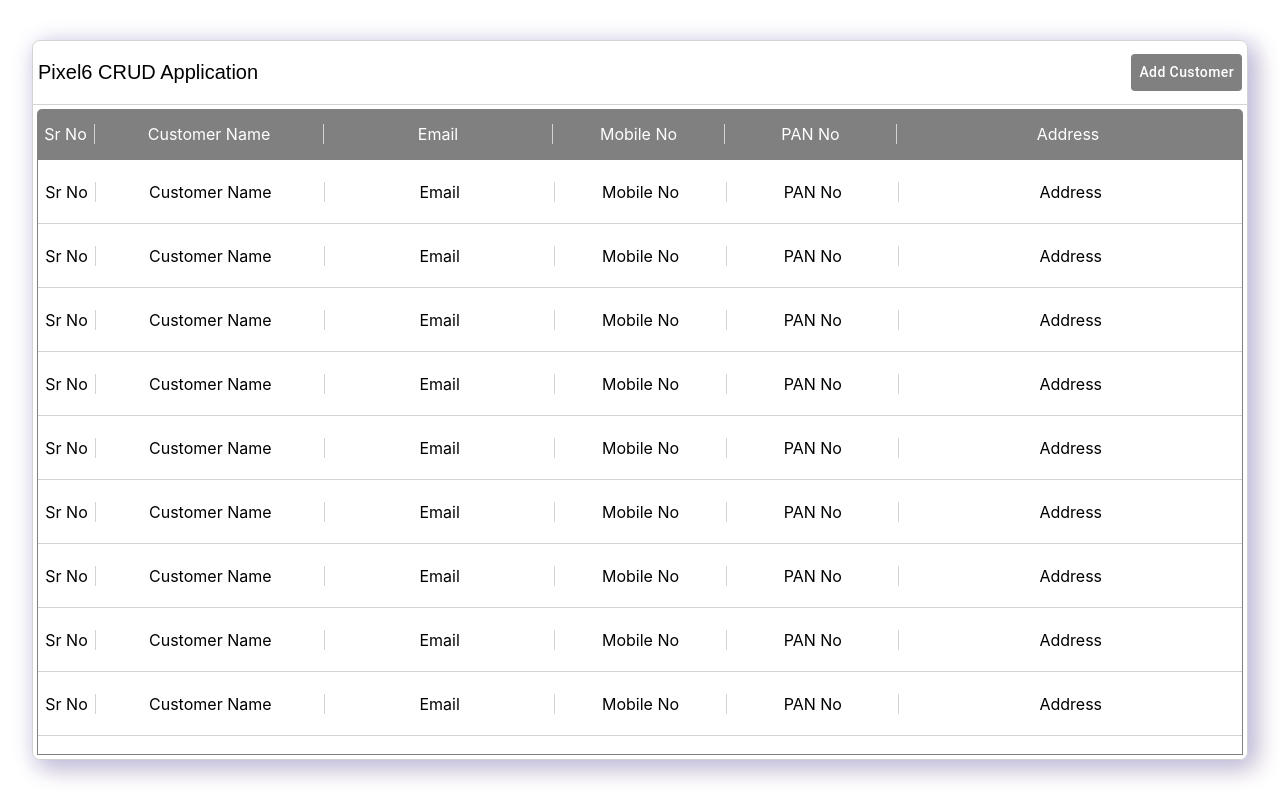
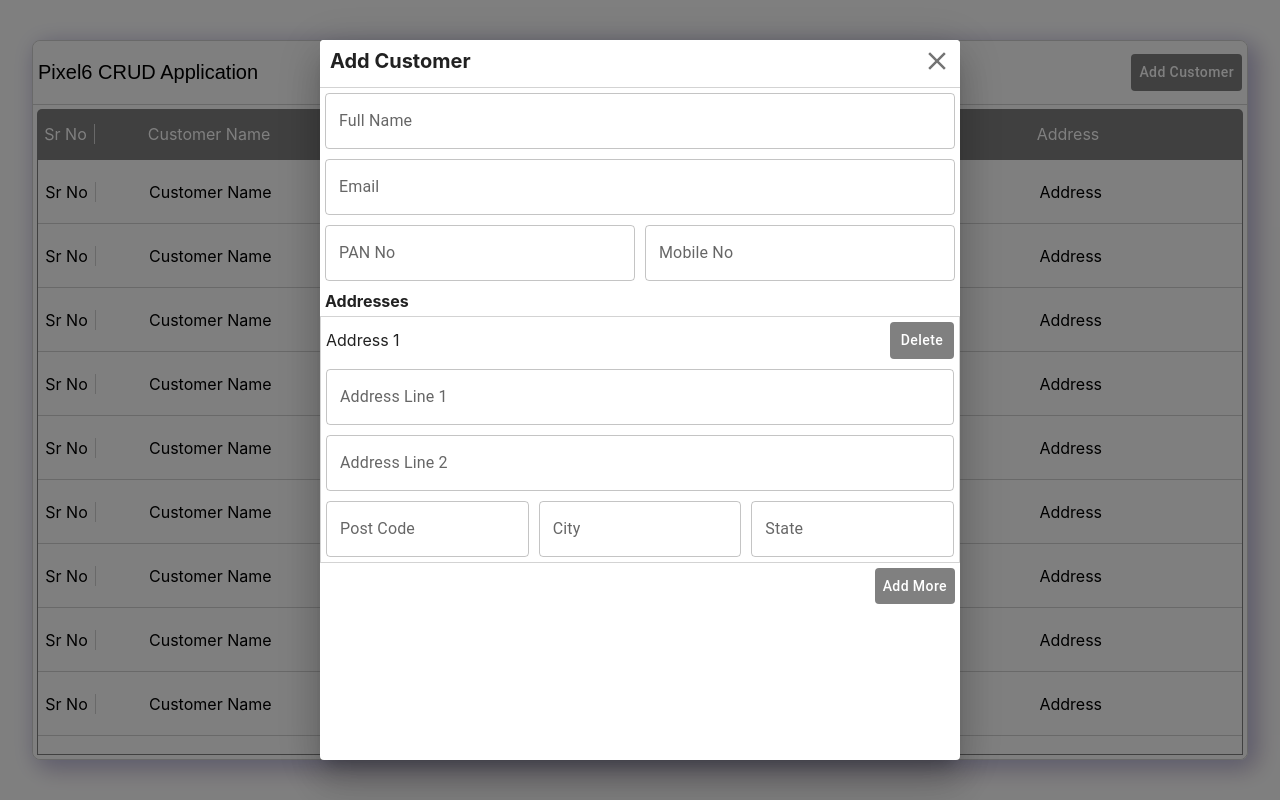
Before and after one commit to RISHIGOLI/pixel6_assignment, a React (Create React App) app: page / in a window 1280 px wide. Built offline with nearby package versions, Linux system fonts and the light colour scheme.

Commit message:
add customer dialog modified

```diff
--- a/src/components/AddCustomerDialog.js
+++ b/src/components/AddCustomerDialog.js
@@ -15,7 +15,8 @@ const useStyles = makeStyles((theme) => ({
         '& .MuiDialog-paperWidthSm': {
             /* Add your custom styles for paperWidthSm here */
             maxWidth: '100vw', // Example custom style
-            maxHeight: '100vh'
+            maxHeight: '90vh',
+            height: '90vh'
         },
     },
     mainContainer: {
@@ -37,7 +38,7 @@ const useStyles = makeStyles((theme) => ({
     }
 }))
 
-function AddCustomerDialog({open,onClose}) {
+function AddCustomerDialog({ open, onClose }) {
     const classes = useStyles()
     const [addresses, setAddresses] = useState([1])
 
@@ -46,8 +47,10 @@ function AddCustomerDialog({open,onClose}) {
     }, [addresses])
 
     function deleteAddressHandler(address) {
-        const newAddresses = addresses.filter((addresss) => addresss !== address)
-        setAddresses(newAddresses)
+        if (addresses.length > 1) {
+            const newAddresses = addresses.filter((addresss) => addresss !== address)
+            setAddresses(newAddresses)
+        }
     }
 
     return (
@@ -57,11 +60,11 @@ function AddCustomerDialog({open,onClose}) {
                 className={classes.dialog}
             >
                 <Grid className={classes.mainContainer}>
-                    <Grid container spacing={0} margin="0.4rem">
+                    <Grid container spacing={0}>
 
                         {/* title container */}
-                        <Grid item xs={12}>
-                            <Grid style={{ height: '2rem', margin: '5px', display: 'flex', justifyContent: 'space-between', alignItems: 'center' }}>
+                        <Grid item xs={12} style={{ position: 'sticky', top: 0, zIndex: 1200, backgroundColor: 'white', borderBottom: '1px solid lightgray', height: '3rem' }}>
+                            <Grid style={{ height: '2rem', margin: '5px 0px 5px 10px', display: 'flex', justifyContent: 'space-between', alignItems: 'center' }}>
                                 <Box style={{ fontSize: '20px', fontWeight: 'bold' }}>Add Customer</Box>
                                 <Box onClick={onClose}><IconButton><CloseIcon style={{ fontSize: '30px', cursor: 'pointer' }} /></IconButton></Box>
                             </Grid>
--- a/src/pages/CustomersPage.js
+++ b/src/pages/CustomersPage.js
@@ -40,7 +40,7 @@ const useStyles = makeStyles((theme) => ({
 function CustomersPage() {
     const classes = useStyles()
     const [customers, setCustomers] = useState(Array(20).fill(1))
-    const [openAddCustomerDialog, setOpenAddCustomerDialog] = useState(false)
+    const [openAddCustomerDialog, setOpenAddCustomerDialog] = useState(true)
     return (
         <>
             <Grid className={classes.customersPageContainer}>
```
